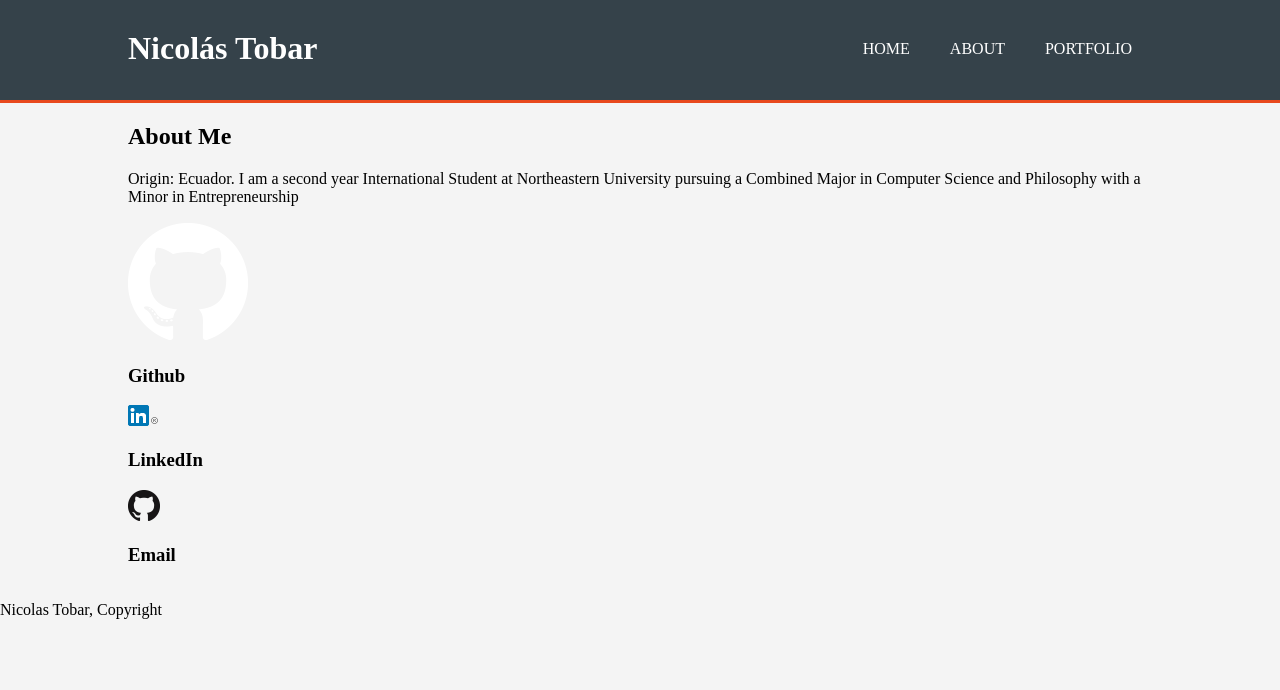
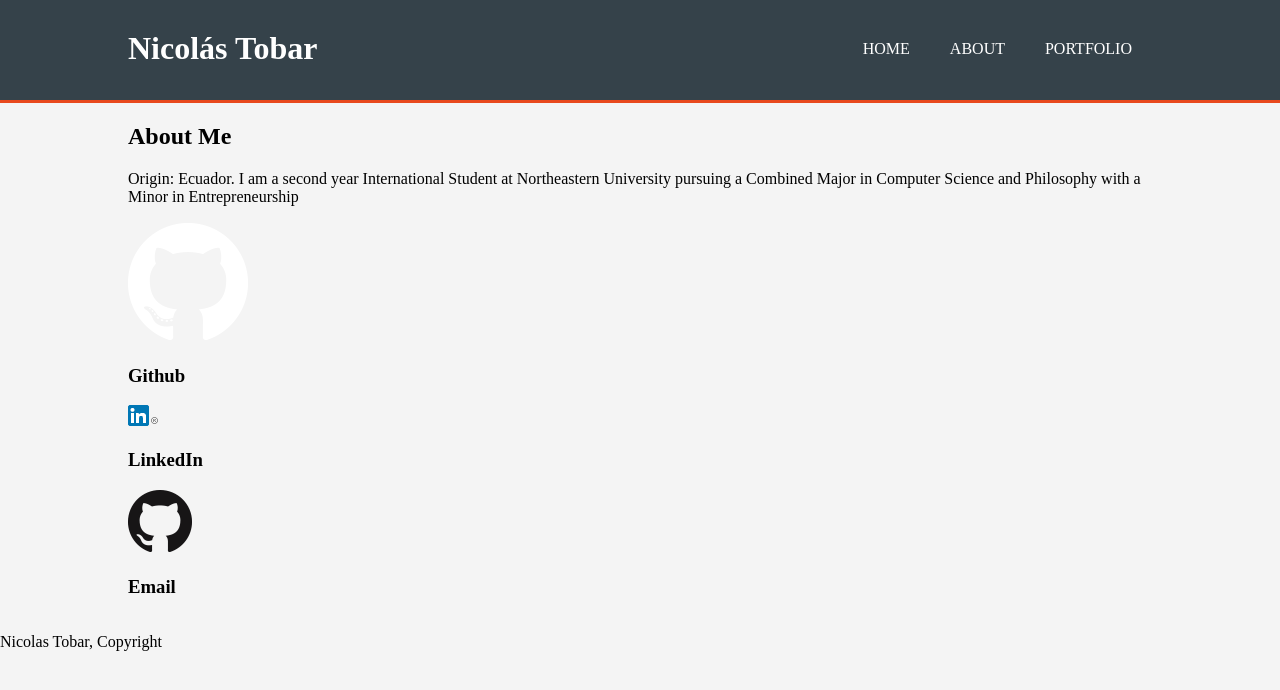
Before and after one commit to ntobar/ntobar.github.io, a plain HTML site: page index.html in a window 1280 px wide. Drawn offline with Linux system fonts and the light colour scheme.

Commit message:
trying 64x

```diff
--- a/index.html
+++ b/index.html
@@ -48,7 +48,7 @@
 					<h3>LinkedIn</h3>
 				</div>
 				<div class="box">
-					<img src="./img/github32.png">
+					<img src="./img/github64.png">
 					<h3>Email</h3>
 				</div>
 			</div>
```
